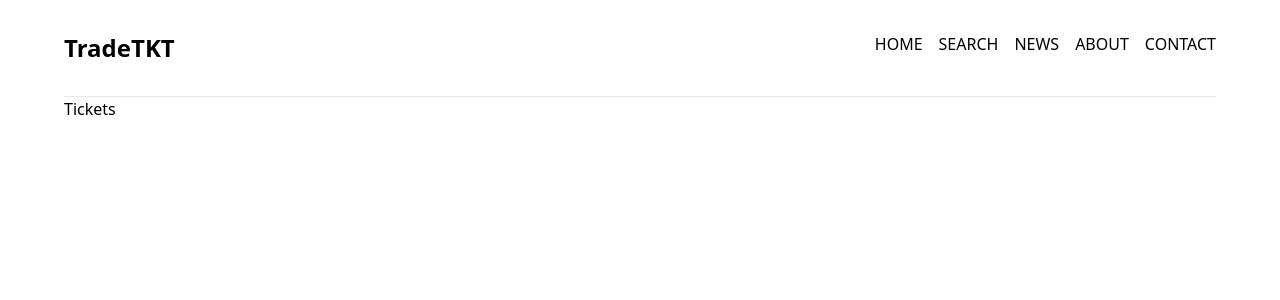
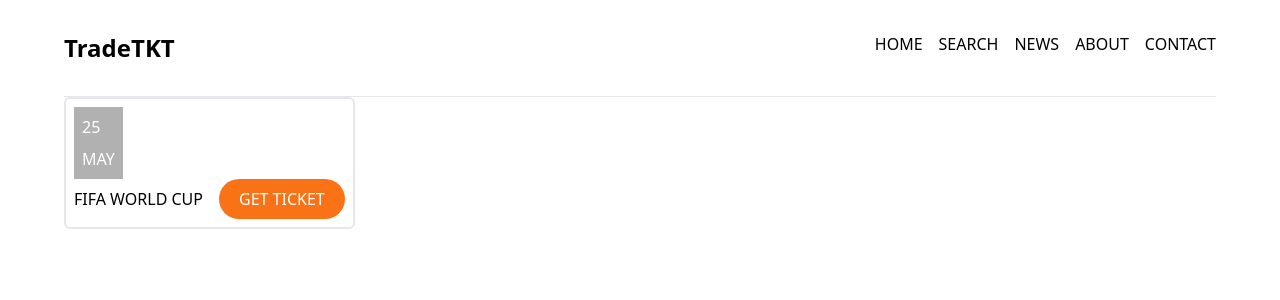
Before and after one commit to GigiDev7/tast-tkt-front, a React (Vite) app: page /tickets in a window 1280 px wide. Shown: the top 300 px of the page. Built offline with nearby package versions, Linux system fonts and the light colour scheme.

Commit message:
added basic tickets page

```diff
--- a/src/components/EventCard.tsx
+++ b/src/components/EventCard.tsx
@@ -1,15 +1,19 @@
 import React from "react";
 
-const EventCard = () => {
+const EventCard: React.FC<{
+  eventData: { date: { day: string; month: string }; title: string };
+}> = ({ eventData }) => {
   return (
-    <div>
-      <div>
-        <p>25</p>
-        <p>MAY</p>
+    <div className="w-fit p-2 border-2 rounded-md">
+      <div className="bg-black opacity-30 flex flex-col w-fit p-2 gap-2 text-white">
+        <p>{eventData.date.day.toUpperCase()}</p>
+        <p>{eventData.date.month.toUpperCase()}</p>
       </div>
-      <div>
-        <h3>FIFA WORLD CUP</h3>
-        <button>GET TICKET</button>
+      <div className="flex justify-between items-center gap-4">
+        <h3>{eventData.title.toUpperCase()}</h3>
+        <button className="bg-orange-500 text-white px-5 py-2 rounded-3xl">
+          GET TICKET
+        </button>
       </div>
     </div>
   );
--- a/src/pages/Home.tsx
+++ b/src/pages/Home.tsx
@@ -1,13 +1,17 @@
 import React from "react";
+import { Link } from "react-router-dom";
 
 const Home = () => {
   return (
     <div className="flex flex-col items-center gap-3 absolute top-1/2 left-1/2 -translate-x-1/2 -translate-y-1/2">
-      <button className="bg-orange-500 px-5 py-2 rounded-2xl text-white font-medium hover:bg-orange-600">
+      <Link
+        to="/tickets"
+        className="bg-orange-500 w-60 px-5 py-2 rounded-2xl text-white font-medium hover:bg-orange-600"
+      >
         PURCHASE TICKETS NOW
-      </button>
-      <button className="px-5 border-orange-500 border-[1px] py-2 rounded-2xl font-medium text-orange-500 hover:bg-gray-100">
-        PURCHASE TICKETS NOW
+      </Link>
+      <button className="px-5 w-60 border-orange-500 border-[1px] py-2 rounded-2xl font-medium text-orange-500 hover:bg-gray-100">
+        SELL TICKETS NOW
       </button>
     </div>
   );
--- a/src/pages/Tickets.tsx
+++ b/src/pages/Tickets.tsx
@@ -1,7 +1,24 @@
 import React from "react";
+import EventCard from "../components/EventCard";
 
 const Tickets = () => {
-  return <div>Tickets</div>;
+  const events = [
+    {
+      date: {
+        day: "25",
+        month: "May",
+      },
+      title: "Fifa world cup",
+    },
+  ];
+
+  return (
+    <div>
+      {events.map((ev) => (
+        <EventCard eventData={ev} />
+      ))}
+    </div>
+  );
 };
 
 export default Tickets;
```
